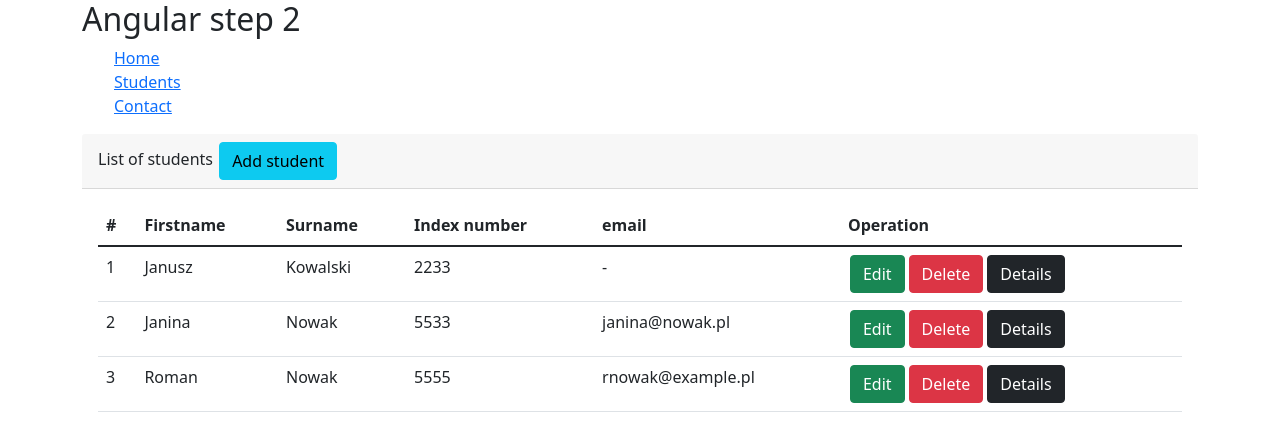
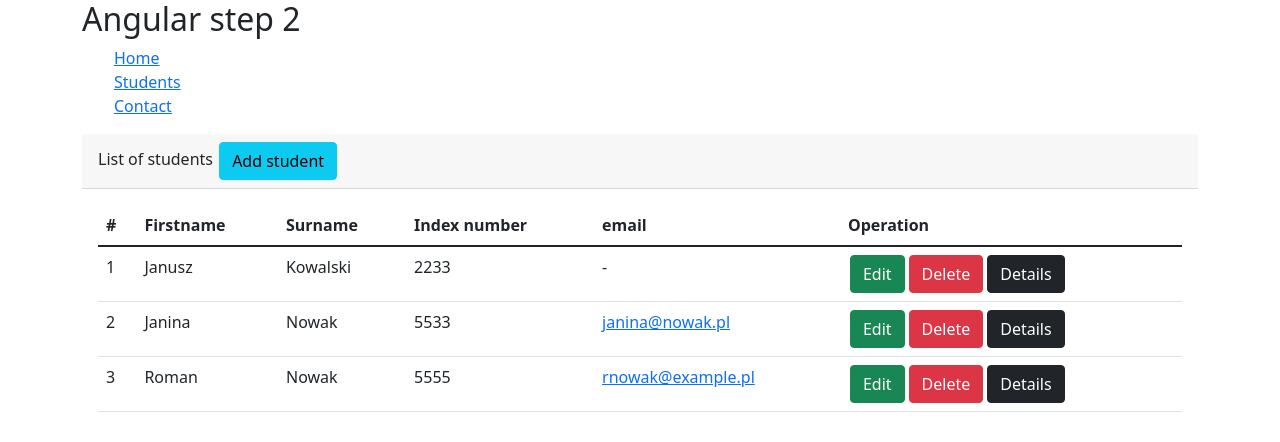
Before and after one commit to SzestKam/angular-first-combat, an Angular app: page /students in a window 1280 px wide. Shown: the top 442 px of the page. Built offline with nearby package versions, Linux system fonts and the light colour scheme; no server answers.

Commit message:
email pipe FIX

```diff
--- a/src/app/pipes/email.pipe.ts
+++ b/src/app/pipes/email.pipe.ts
@@ -7,8 +7,8 @@ export class EmailPipe implements PipeTransform {
 
   transform(value: string | undefined): string {
     if(value){
-      // return `<a href="mailto:${{value}}">${{value}}</a>`;
-      return value;
+      return `<a href="mailto:${value}">${value}</a>`;
+      //return value;
     }
     return '-';
   }
--- a/src/app/students/students.component.html
+++ b/src/app/students/students.component.html
@@ -23,7 +23,7 @@
         <td>{{ student.firstName }}</td>
         <td>{{ student.lastName }}</td>
         <td>{{ student.indexNumber }}</td>
-        <td>{{ student?.email | email }}</td>
+        <td [innerHtml]="student?.email | email"></td>
         <td>
           <button class="btn btn-success"
                   (click)="editStudent(student.indexNumber)"
```
